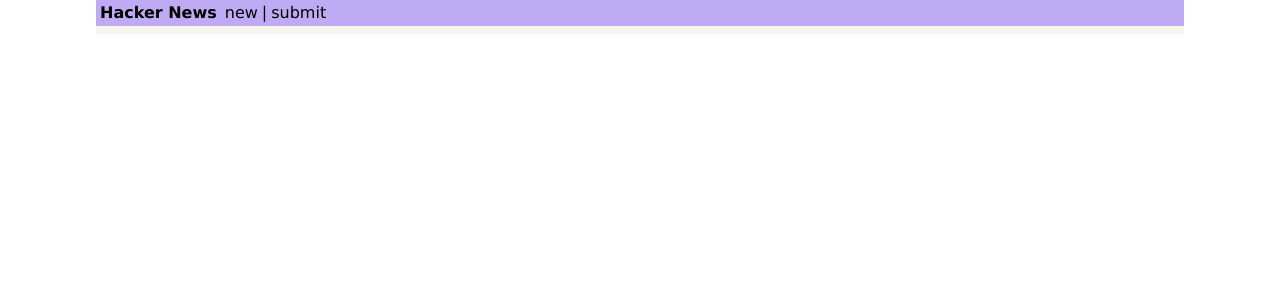
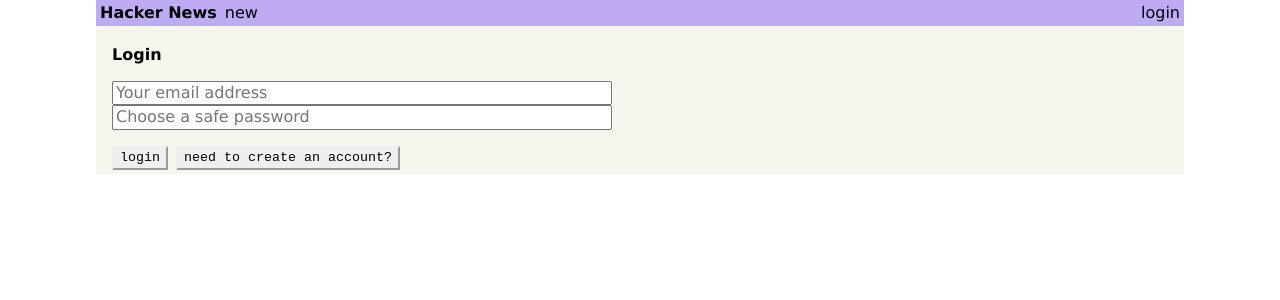
Before and after one commit to itReverie/itR-apollographql-demo, a React (Create React App) app: page /login in a window 1280 px wide. Shown: the top 300 px of the page. Built offline with nearby package versions, Linux system fonts and the light colour scheme.

Commit message:
Adding Login component and constants file.

```diff
--- a/src/components/App.js
+++ b/src/components/App.js
@@ -2,8 +2,9 @@ import React, { Component } from 'react';
 import logo from '../logo.svg';
 import LinkList from './LinkList';
 import CreateLink from './CreateLink';
-import Header from './Header'
-import { Switch, Route } from 'react-router-dom'
+import Login from './Login';
+import Header from './Header';
+import { Switch, Route } from 'react-router-dom';
 
 class App extends Component {
   render() {
@@ -12,6 +13,7 @@ class App extends Component {
      <Header />
      <div className='ph3 pv1 background-gray'>
        <Switch>
+         <Route exact path='/login' component={Login}/>
          <Route exact path='/' component={LinkList}/>
          <Route exact path='/create' component={CreateLink}/>
        </Switch>
--- a/src/components/Header.js
+++ b/src/components/Header.js
@@ -1,18 +1,35 @@
 import React, { Component } from 'react'
 import { Link } from 'react-router-dom'
 import { withRouter } from 'react-router'
+import { GC_USER_ID, GC_AUTH_TOKEN } from '../constants'
 
 class Header extends Component {
 
-  render() {
+  render(){
+    const userId = localStorage.getItem(GC_USER_ID)
     return (
       <div className='flex pa1 justify-between nowrap orange'>
         <div className='flex flex-fixed black'>
           <div className='fw7 mr1'>Hacker News</div>
           <Link to='/' className='ml1 no-underline black'>new</Link>
+          {userId &&
+            <div className='flex'>
           <div className='ml1'>|</div>
           <Link to='/create' className='ml1 no-underline black'>submit</Link>
+            </div>
+          }
         </div>
+        <div className='flex flex-fixed'>
+        {userId ?
+          <div className='ml1 pointer black' onClick={() => {
+            localStorage.removeItem(GC_USER_ID)
+            localStorage.removeItem(GC_AUTH_TOKEN)
+            this.props.history.push(`/new/1`)
+          }}>logout</div>
+          :
+          <Link to='/login' className='ml1 no-underline black'>login</Link>
+        }
+      </div>
       </div>
     )
   }
--- /dev/null
+++ b/src/components/Login.js
@@ -0,0 +1,68 @@
+import React, { Component } from 'react'
+import { GC_USER_ID, GC_AUTH_TOKEN } from '../constants'
+
+class Login extends Component {
+
+  state = {
+    login: true, // switch between Login and SignUp
+    email: '',
+    password: '',
+    name: ''
+  }
+
+  render() {
+
+    return (
+      <div>
+        <h4 className='mv3'>{this.state.login ? 'Login' : 'Sign Up'}</h4>
+        <div className='flex flex-column'>
+          {!this.state.login &&
+          <input
+            value={this.state.name}
+            onChange={(e) => this.setState({ name: e.target.value })}
+            type='text'
+            placeholder='Your name'
+          />}
+          <input
+            value={this.state.email}
+            onChange={(e) => this.setState({ email: e.target.value })}
+            type='text'
+            placeholder='Your email address'
+          />
+          <input
+            value={this.state.password}
+            onChange={(e) => this.setState({ password: e.target.value })}
+            type='password'
+            placeholder='Choose a safe password'
+          />
+        </div>
+        <div className='flex mt3'>
+          <div
+            className='pointer mr2 button'
+            onClick={() => this._confirm()}
+          >
+            {this.state.login ? 'login' : 'create account' }
+          </div>
+          <div
+            className='pointer button'
+            onClick={() => this.setState({ login: !this.state.login })}
+          >
+            {this.state.login ? 'need to create an account?' : 'already have an account?'}
+          </div>
+        </div>
+      </div>
+    )
+  }
+
+  _confirm = async () => {
+    // ... you'll implement this in a bit
+  }
+
+  _saveUserData = (id, token) => {
+    localStorage.setItem(GC_USER_ID, id)
+    localStorage.setItem(GC_AUTH_TOKEN, token)
+  }
+
+}
+
+export default Login
--- /dev/null
+++ b/src/constants.js
@@ -0,0 +1,2 @@
+export const GC_USER_ID = 'graphcool-user-id'
+export const GC_AUTH_TOKEN = 'graphcool-auth-token'
```
